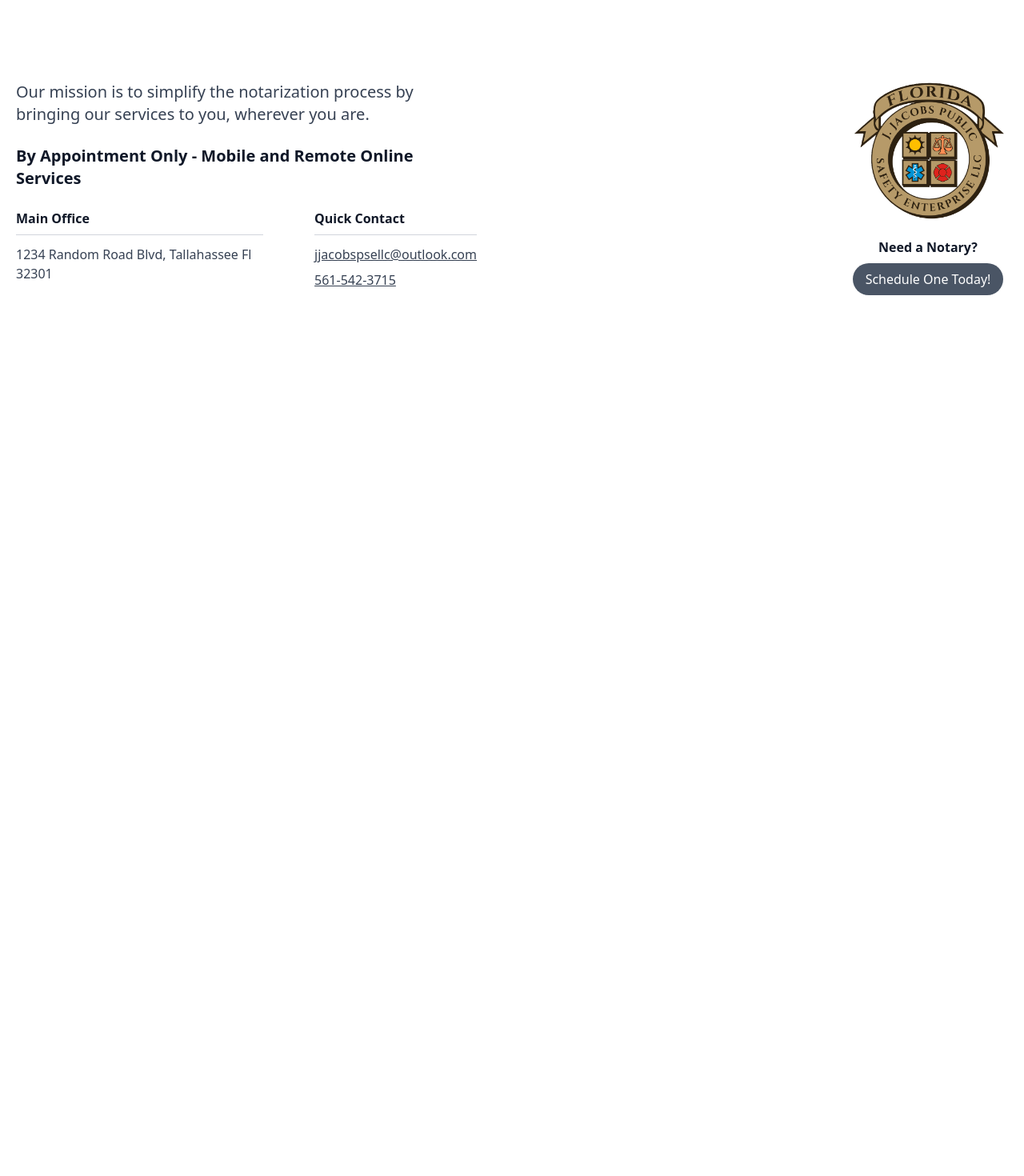
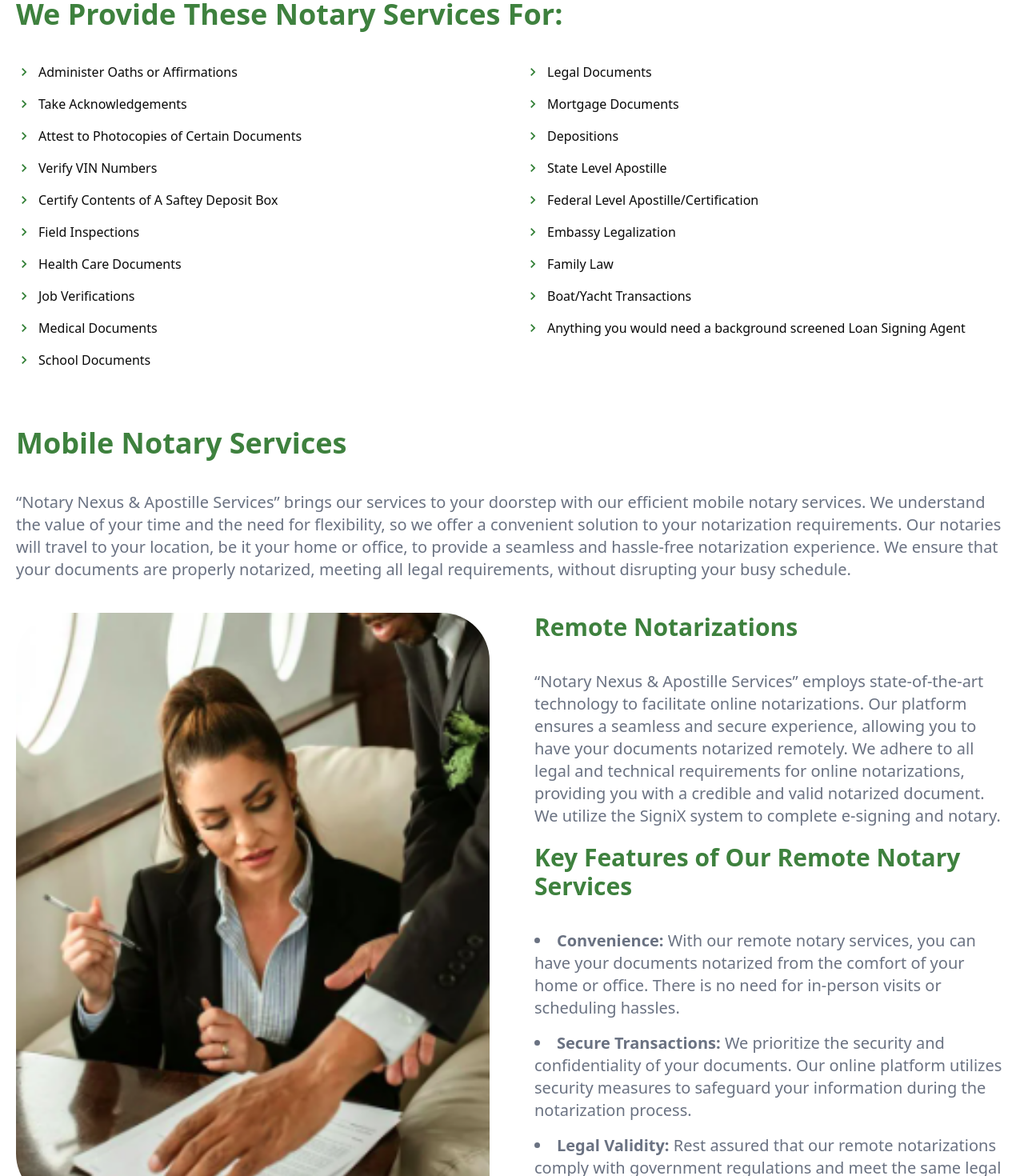
Before and after one commit to backbencherstudio/bigjake350-frontend, a Next.js app: page /resources in a window 1280 px wide. Shown: the part 1860-3330 px from the top of the page at 80% size. Before the commit the page ends 2277 px from the top, so only its background shows below. Built offline with nearby package versions, Linux system fonts and the light colour scheme.

Commit message:
Notary Public Services added

```diff
--- a/app/resources/page.tsx
+++ b/app/resources/page.tsx
@@ -3,7 +3,9 @@
 import bgImage from '@/public/pictures/office-building.png'
 import bgImage2 from '@/public/pictures/notary-official2.png'
 import HeroSection from '@/components/common/HeroSection'
-import NotaryPublicServices from '@/components/common/NotaryPublicServices'
+import NotaryPublicServices from '@/components/Resources/NotaryPublicServices'
+import WeProvide from '@/components/Resources/WeProvide'
+import NotaryServices from '@/components/Resources/NotaryServices'
 
 export default function Resources() {
     return (
@@ -29,6 +31,10 @@
 
                 {/* Notary Public Services */}
                 <NotaryPublicServices />
+                {/* We Provide */}
+                <WeProvide />
+                {/* Notary Services */}
+                <NotaryServices />
             </div>
 
 
--- /dev/null
+++ b/components/Resources/Fingerprinting.tsx
@@ -0,0 +1,9 @@
+import React from 'react'
+
+export default function Fingerprinting() {
+    return (
+        <div>
+            this is fingerprinting
+        </div>
+    )
+}
--- /dev/null
+++ b/components/Resources/NotaryServices.tsx
@@ -0,0 +1,49 @@
+import React from 'react'
+import bgImage3 from '@/public/pictures/notary-official-3.png'
+import Image from 'next/image'
+
+export default function NotaryServices() {
+    return (
+        <div className='mt-14'>
+            <h1 className='text-2xl sm:text-3xl xl:text-4xl font-bold mb-10 text-[#3E813E]'>
+                Mobile Notary Services
+            </h1>
+            <p className='text-gray-500 text-xl'>“Notary Nexus & Apostille Services” brings our services to your doorstep with our efficient mobile notary services. We understand the value of your time and the need for flexibility, so we offer a convenient solution to your notarization requirements. Our notaries will travel to your location, be it your home or office, to provide a seamless and hassle-free notarization experience. We ensure that your documents are properly notarized, meeting all legal requirements, without disrupting your busy schedule.</p>
+
+
+            {/*  image */}
+            <div className='flex flex-col md:flex-row gap-14 mt-10'>
+
+                {/* left side  */}
+                <div className='w-full md:w-1/2'>
+                    <Image src={bgImage3} alt='notary services' width={700} height={700} className='rounded-t-[60px] rounded-s-[60px] w-full h-full object-cover object-center' />
+                </div>
+
+                {/* right side  */}
+                <div className='flex flex-col gap-5 w-full md:w-1/2'>
+                    <h1 className='text-2xl sm:text-3xl  font-bold text-[#3E813E] mb-4'>Remote Notarizations</h1>
+                    <p className='text-gray-500 text-xl'>“Notary Nexus & Apostille Services” employs state-of-the-art technology to facilitate online notarizations. Our platform ensures a seamless and secure experience, allowing you to have your documents notarized remotely. We adhere to all legal and technical requirements for online notarizations, providing you with a credible and valid notarized document. We utilize the SigniX system to complete e-signing and notary.</p>
+                    <h1 className='text-2xl sm:text-3xl font-bold text-[#3E813E] mb-4'>Key Features of Our Remote Notary Services</h1>
+                    <ul className='list-disc list-inside flex flex-col gap-4'>
+                        <li className='text-gray-500 text-xl '><span className='font-bold text-gray-500 text-xl'>Convenience:</span> With our remote notary services, you can have your documents notarized from the comfort of your home or office. There is no need for in-person visits or scheduling hassles.</li>
+
+                        <li className='text-gray-500 text-xl'><span className='font-bold text-gray-500 text-xl'>Secure Transactions: </span>We prioritize the security and confidentiality of your documents. Our online platform utilizes security measures to safeguard your information during the notarization process.</li>
+
+                        <li className='text-gray-500 text-xl'><span className='font-bold text-gray-500 text-xl'>Legal Validity:</span> Rest assured that our remote notarizations comply with government regulations and meet the same legal validity standards as traditional in-person notarizations.</li>
+                    </ul>
+                </div>
+            </div>
+
+            {/* Apostille Services */}
+            <div className='flex flex-col mt-20'>
+                <h1 className='text-2xl sm:text-3xl xl:text-4xl font-bold mb-4 text-[#3E813E]'>Apostille Services</h1>
+                <p className='text-gray-500 text-xl'>If you require an Apostille, a specialized form of authentication for international documents, our experts are here to guide you through the process. We handle all the necessary steps to ensure your documents are legalized for use abroad, giving you peace of mind for your international ventures.</p>
+            </div>
+            {/* Notaria*/}
+            <div className='flex flex-col mt-16'>
+                <h1 className='text-2xl sm:text-3xl xl:text-4xl font-bold mb-4 text-[#3E813E]'>Notaria</h1>
+                <p className='text-gray-500 text-xl'>“Notary Nexus & Apostille Services” proudly extends its services to the Hispanic community with our proficient notaria services. We understand the importance of accurate and legally binding notarizations, especially in the context of Spanish-speaking clients. Our skilled bilingual notaries ensure that you receive notarizations in your preferred language with precision and integrity.</p>
+            </div>
+        </div>
+    )
+}
--- /dev/null
+++ b/components/Resources/WeProvide.tsx
@@ -0,0 +1,57 @@
+import React from 'react'
+import { MdOutlineKeyboardArrowRight } from "react-icons/md";
+export default function WeProvide() {
+    const notaryServices = {
+        leftColumn: [
+            "Administer Oaths or Affirmations",
+            "Take Acknowledgements",
+            "Attest to Photocopies of Certain Documents",
+            "Verify VIN Numbers",
+            "Certify Contents of A Saftey Deposit Box",
+            "Field Inspections",
+            "Health Care Documents",
+            "Job Verifications",
+            "Medical Documents",
+            "School Documents"
+        ],
+        rightColumn: [
+            "Legal Documents",
+            "Mortgage Documents",
+            "Depositions",
+            "State Level Apostille",
+            "Federal Level Apostille/Certification",
+            "Embassy Legalization",
+            "Family Law",
+            "Boat/Yacht Transactions",
+            "Anything you would need a background screened Loan Signing Agent"
+        ]
+    }
+
+    return (
+        <div className="">
+            <h1 className='text-2xl sm:text-3xl xl:text-4xl font-bold mb-10 text-[#3E813E]'>
+                We Provide These Notary Services For:
+            </h1>
+
+            <div className="flex flex-col md:flex-row gap-8">
+                <div className="flex-1">
+                    {notaryServices.leftColumn.map((service, index) => (
+                        <div key={index} className="flex items-center gap-2 mb-4">
+                            <span className="text-[#2E7D32]"> <MdOutlineKeyboardArrowRight className='text-xl' /> </span>
+                            <span>{service}</span>
+                        </div>
+                    ))}
+                </div>
+
+                <div className="flex-1">
+                    {notaryServices.rightColumn.map((service, index) => (
+                        <div key={index} className="flex items-center gap-2 mb-4">
+                            <span className="text-[#2E7D32]"> <MdOutlineKeyboardArrowRight className='text-xl' /> </span>
+                            <span>{service}</span>
+                        </div>
+                    ))}
+                </div>
+            </div>
+        </div>
+    )
+}
--- a/components/common/Footer.tsx
+++ b/components/common/Footer.tsx
@@ -6,6 +6,7 @@
 
 export default function Footer() {
     return (
+        <div className='bg-[#F5F5F5]'>
             <div className='container px-5 2xl:px-0 py-12'>
                 <div className='flex flex-col lg:flex-row justify-between items-start lg:items-center gap-8'>
                     {/* Left Side Content - Order 2 on mobile, 1 on desktop */}
@@ -60,6 +61,7 @@
                     </div>
                 </div>
             </div>
+        </div>
 
     )
 }
```
Also changed, not shown: components/Resources/NotaryPublicServices.tsx (renamed from components/common/NotaryPublicServices.tsx). Lines whose indentation alone changed are shown as unchanged.
